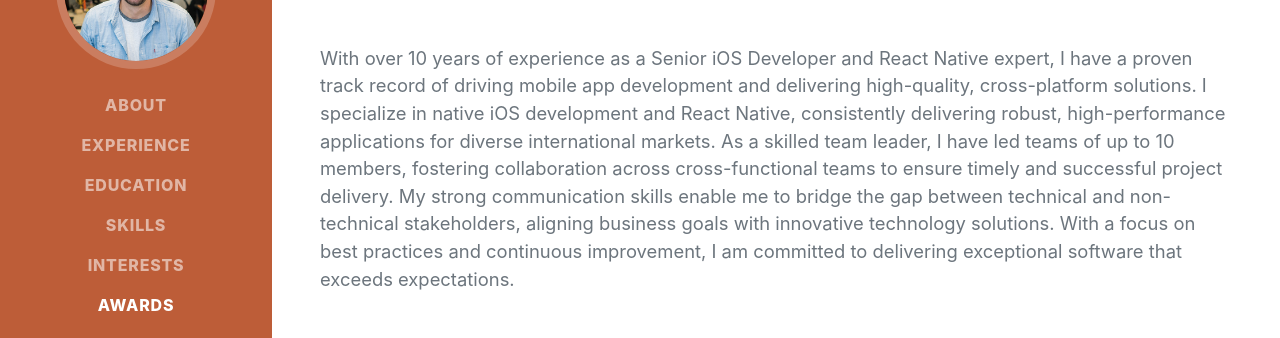
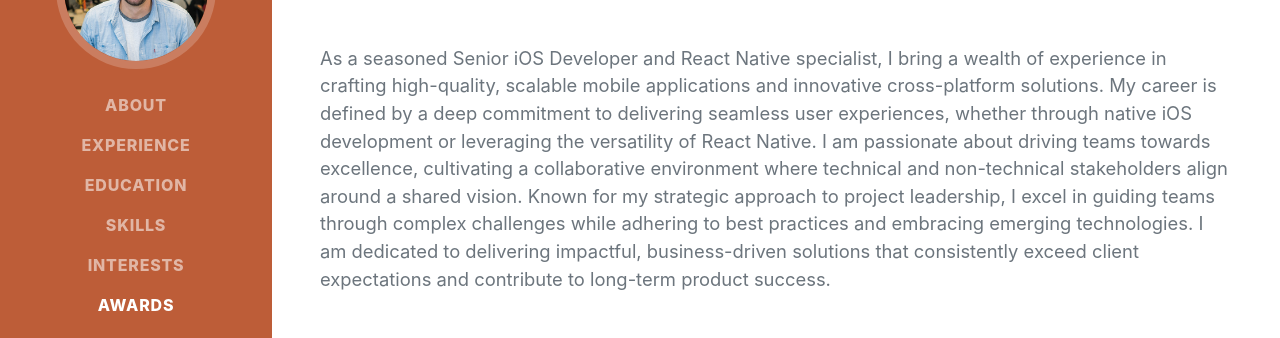
Before and after one commit to ozamihir1990/mihir.github.io, a plain HTML site: page index.html in a window 1280 px wide. Shown: the part 287-625 px from the top of the page. Drawn offline with nearby package versions, Linux system fonts and the light colour scheme; a web font is replaced by a local one.

Commit message:
Update index.html

```diff
--- a/index.html
+++ b/index.html
@@ -47,7 +47,7 @@
                         Senior iOS Developer | React Native Expert | Senior Software Engineer
                         <a href="mailto:name@email.com">ozamihir28@gmail.com</a>
                     </div>
-                    <p class="lead mb-5">With over 10 years of experience as a Senior iOS Developer and React Native expert, I have a proven track record of driving mobile app development and delivering high-quality, cross-platform solutions. I specialize in native iOS development and React Native, consistently delivering robust, high-performance applications for diverse international markets. As a skilled team leader, I have led teams of up to 10 members, fostering collaboration across cross-functional teams to ensure timely and successful project delivery. My strong communication skills enable me to bridge the gap between technical and non-technical stakeholders, aligning business goals with innovative technology solutions. With a focus on best practices and continuous improvement, I am committed to delivering exceptional software that exceeds expectations.</p>
+                    <p class="lead mb-5">As a seasoned Senior iOS Developer and React Native specialist, I bring a wealth of experience in crafting high-quality, scalable mobile applications and innovative cross-platform solutions. My career is defined by a deep commitment to delivering seamless user experiences, whether through native iOS development or leveraging the versatility of React Native. I am passionate about driving teams towards excellence, cultivating a collaborative environment where technical and non-technical stakeholders align around a shared vision. Known for my strategic approach to project leadership, I excel in guiding teams through complex challenges while adhering to best practices and embracing emerging technologies. I am dedicated to delivering impactful, business-driven solutions that consistently exceed client expectations and contribute to long-term product success.</p>
                     <div class="social-icons">
                         <a class="social-icon" href="https://www.linkedin.com/in/mihir-oza-4614a330" target="_blank">
                           <i class="fab fa-linkedin-in"></i>
```
